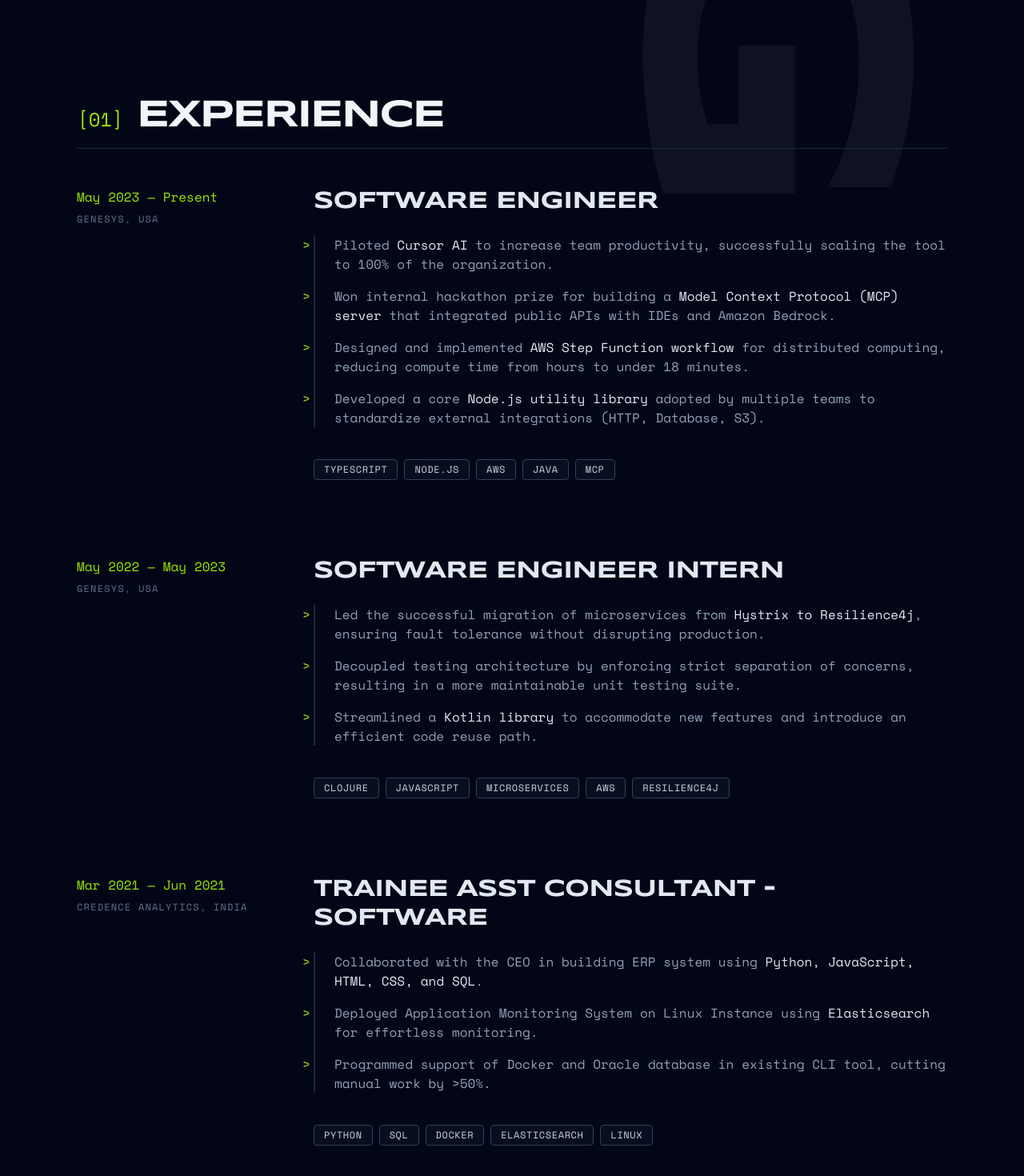
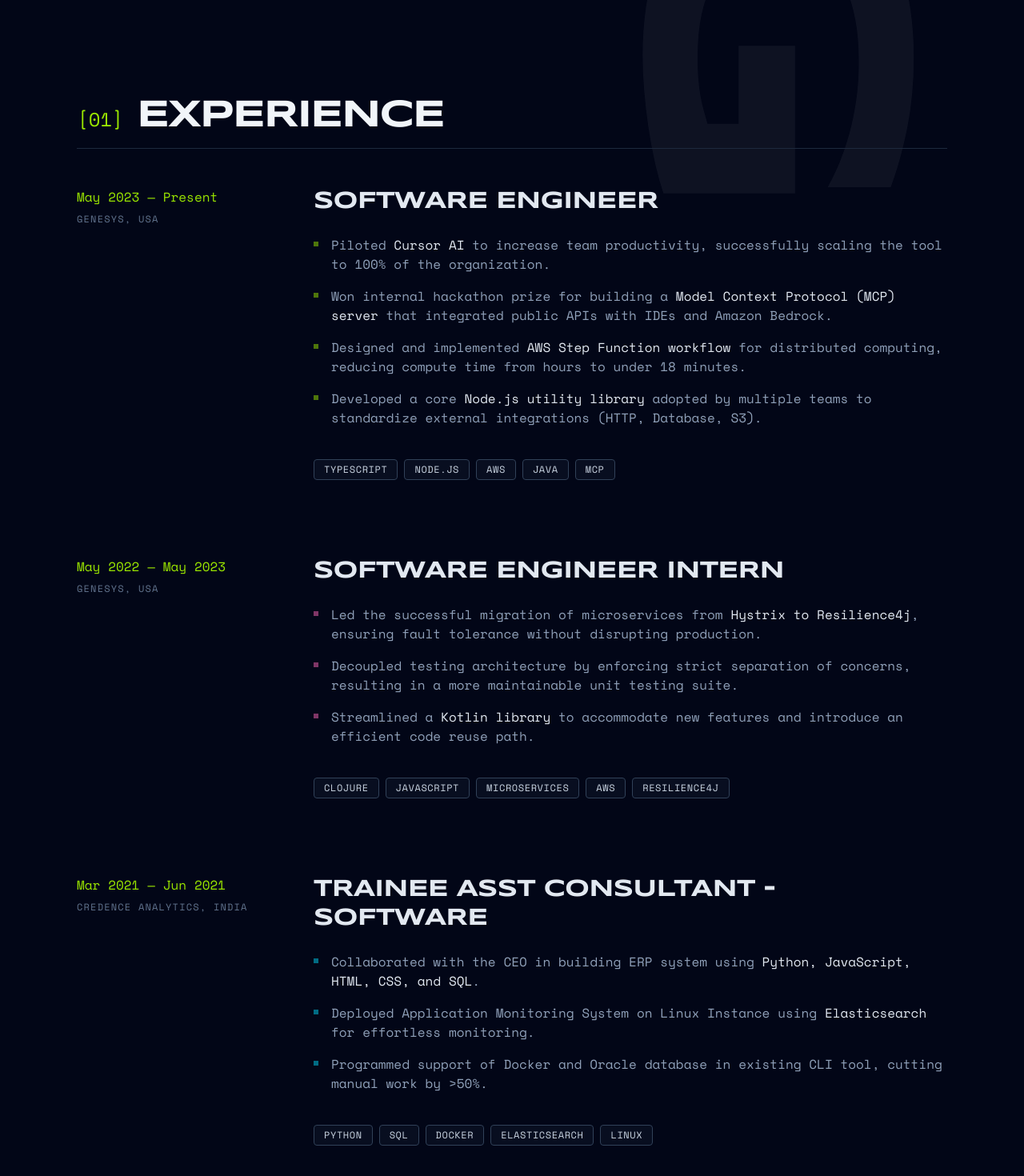
Before and after one commit to akhildaphara/akhildaphara.github.io, a React (Vite) app: page / in a window 1280 px wide. Shown: the part 807-2277 px from the top of the page at 80% size. Built offline with nearby package versions, Linux system fonts and the light colour scheme.

Commit message:
minor improvement

```diff
--- a/src/App.tsx
+++ b/src/App.tsx
@@ -164,18 +164,22 @@
                 <h3 className="font-sans font-bold text-3xl uppercase tracking-tight text-slate-200 group-hover:text-cyan-400 transition-colors">
                   Software Engineer
                 </h3>
-                <ul className="font-mono text-slate-400 space-y-4 text-sm md:text-base border-l-2 border-slate-800 pl-6">
-                  <li className="relative before:content-['>'] before:absolute before:-left-10 before:text-lime-400">
-                    Piloted <span className="text-slate-200">Cursor AI</span> to increase team productivity, successfully scaling the tool to 100% of the organization.
+                <ul className="font-mono text-slate-400 space-y-4 text-sm md:text-base">
+                  <li className="flex gap-4 items-start">
+                    <span className="inline-block w-1.5 h-1.5 bg-lime-400/50 mt-2 shrink-0"></span>
+                    <span>Piloted <span className="text-slate-200">Cursor AI</span> to increase team productivity, successfully scaling the tool to 100% of the organization.</span>
                   </li>
-                  <li className="relative before:content-['>'] before:absolute before:-left-10 before:text-lime-400">
-                    Won internal hackathon prize for building a <span className="text-slate-200">Model Context Protocol (MCP) server</span> that integrated public APIs with IDEs and Amazon Bedrock.
+                  <li className="flex gap-4 items-start">
+                    <span className="inline-block w-1.5 h-1.5 bg-lime-400/50 mt-2 shrink-0"></span>
+                    <span>Won internal hackathon prize for building a <span className="text-slate-200">Model Context Protocol (MCP) server</span> that integrated public APIs with IDEs and Amazon Bedrock.</span>
                   </li>
-                  <li className="relative before:content-['>'] before:absolute before:-left-10 before:text-lime-400">
-                    Designed and implemented <span className="text-slate-200">AWS Step Function workflow</span> for distributed computing, reducing compute time from hours to under 18 minutes.
+                  <li className="flex gap-4 items-start">
+                    <span className="inline-block w-1.5 h-1.5 bg-lime-400/50 mt-2 shrink-0"></span>
+                    <span>Designed and implemented <span className="text-slate-200">AWS Step Function workflow</span> for distributed computing, reducing compute time from hours to under 18 minutes.</span>
                   </li>
-                  <li className="relative before:content-['>'] before:absolute before:-left-10 before:text-lime-400">
-                    Developed a core <span className="text-slate-200">Node.js utility library</span> adopted by multiple teams to standardize external integrations (HTTP, Database, S3).
+                  <li className="flex gap-4 items-start">
+                    <span className="inline-block w-1.5 h-1.5 bg-lime-400/50 mt-2 shrink-0"></span>
+                    <span>Developed a core <span className="text-slate-200">Node.js utility library</span> adopted by multiple teams to standardize external integrations (HTTP, Database, S3).</span>
                   </li>
                 </ul>
                 <div className="flex flex-wrap gap-2 pt-4">
@@ -203,15 +207,18 @@
                 <h3 className="font-sans font-bold text-3xl uppercase tracking-tight text-slate-200 group-hover:text-pink-400 transition-colors">
                   Software Engineer Intern
                 </h3>
-                <ul className="font-mono text-slate-400 space-y-4 text-sm md:text-base border-l-2 border-slate-800 pl-6">
-                  <li className="relative before:content-['>'] before:absolute before:-left-10 before:text-lime-400">
-                    Led the successful migration of microservices from <span className="text-slate-200">Hystrix to Resilience4j</span>, ensuring fault tolerance without disrupting production.
+                <ul className="font-mono text-slate-400 space-y-4 text-sm md:text-base">
+                  <li className="flex gap-4 items-start">
+                    <span className="inline-block w-1.5 h-1.5 bg-pink-400/50 mt-2 shrink-0"></span>
+                    <span>Led the successful migration of microservices from <span className="text-slate-200">Hystrix to Resilience4j</span>, ensuring fault tolerance without disrupting production.</span>
                   </li>
-                  <li className="relative before:content-['>'] before:absolute before:-left-10 before:text-lime-400">
-                    Decoupled testing architecture by enforcing strict separation of concerns, resulting in a more maintainable unit testing suite.
+                  <li className="flex gap-4 items-start">
+                    <span className="inline-block w-1.5 h-1.5 bg-pink-400/50 mt-2 shrink-0"></span>
+                    <span>Decoupled testing architecture by enforcing strict separation of concerns, resulting in a more maintainable unit testing suite.</span>
                   </li>
-                  <li className="relative before:content-['>'] before:absolute before:-left-10 before:text-lime-400">
-                    Streamlined a <span className="text-slate-200">Kotlin library</span> to accommodate new features and introduce an efficient code reuse path.
+                  <li className="flex gap-4 items-start">
+                    <span className="inline-block w-1.5 h-1.5 bg-pink-400/50 mt-2 shrink-0"></span>
+                    <span>Streamlined a <span className="text-slate-200">Kotlin library</span> to accommodate new features and introduce an efficient code reuse path.</span>
                   </li>
                 </ul>
                 <div className="flex flex-wrap gap-2 pt-4">
@@ -239,15 +246,18 @@
                 <h3 className="font-sans font-bold text-3xl uppercase tracking-tight text-slate-200 group-hover:text-cyan-400 transition-colors">
                   Trainee Asst Consultant - Software
                 </h3>
-                <ul className="font-mono text-slate-400 space-y-4 text-sm md:text-base border-l-2 border-slate-800 pl-6">
-                  <li className="relative before:content-['>'] before:absolute before:-left-10 before:text-lime-400">
-                    Collaborated with the CEO in building ERP system using <span className="text-slate-200">Python, JavaScript, HTML, CSS, and SQL</span>.
+                <ul className="font-mono text-slate-400 space-y-4 text-sm md:text-base">
+                  <li className="flex gap-4 items-start">
+                    <span className="inline-block w-1.5 h-1.5 bg-cyan-400/50 mt-2 shrink-0"></span>
+                    <span>Collaborated with the CEO in building ERP system using <span className="text-slate-200">Python, JavaScript, HTML, CSS, and SQL</span>.</span>
                   </li>
-                  <li className="relative before:content-['>'] before:absolute before:-left-10 before:text-lime-400">
-                    Deployed Application Monitoring System on Linux Instance using <span className="text-slate-200">Elasticsearch</span> for effortless monitoring.
+                  <li className="flex gap-4 items-start">
+                    <span className="inline-block w-1.5 h-1.5 bg-cyan-400/50 mt-2 shrink-0"></span>
+                    <span>Deployed Application Monitoring System on Linux Instance using <span className="text-slate-200">Elasticsearch</span> for effortless monitoring.</span>
                   </li>
-                  <li className="relative before:content-['>'] before:absolute before:-left-10 before:text-lime-400">
-                    Programmed support of Docker and Oracle database in existing CLI tool, cutting manual work by &gt;50%.
+                  <li className="flex gap-4 items-start">
+                    <span className="inline-block w-1.5 h-1.5 bg-cyan-400/50 mt-2 shrink-0"></span>
+                    <span>Programmed support of Docker and Oracle database in existing CLI tool, cutting manual work by &gt;50%.</span>
                   </li>
                 </ul>
                 <div className="flex flex-wrap gap-2 pt-4">
```
